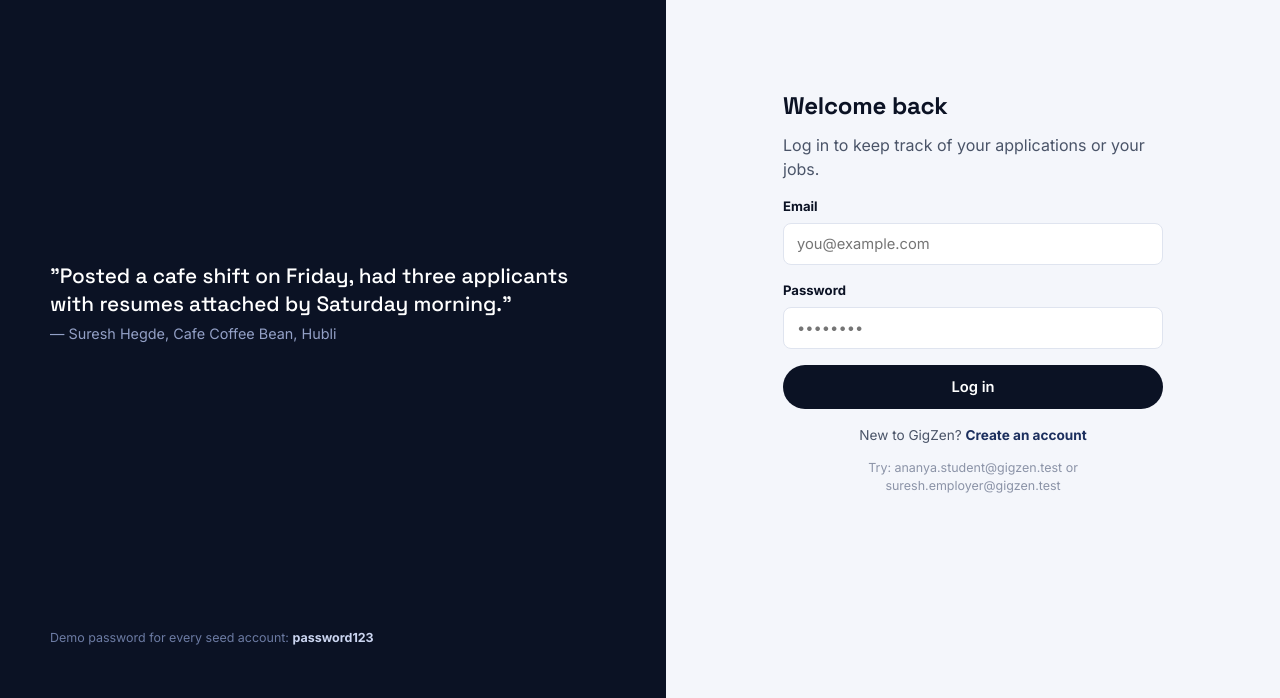
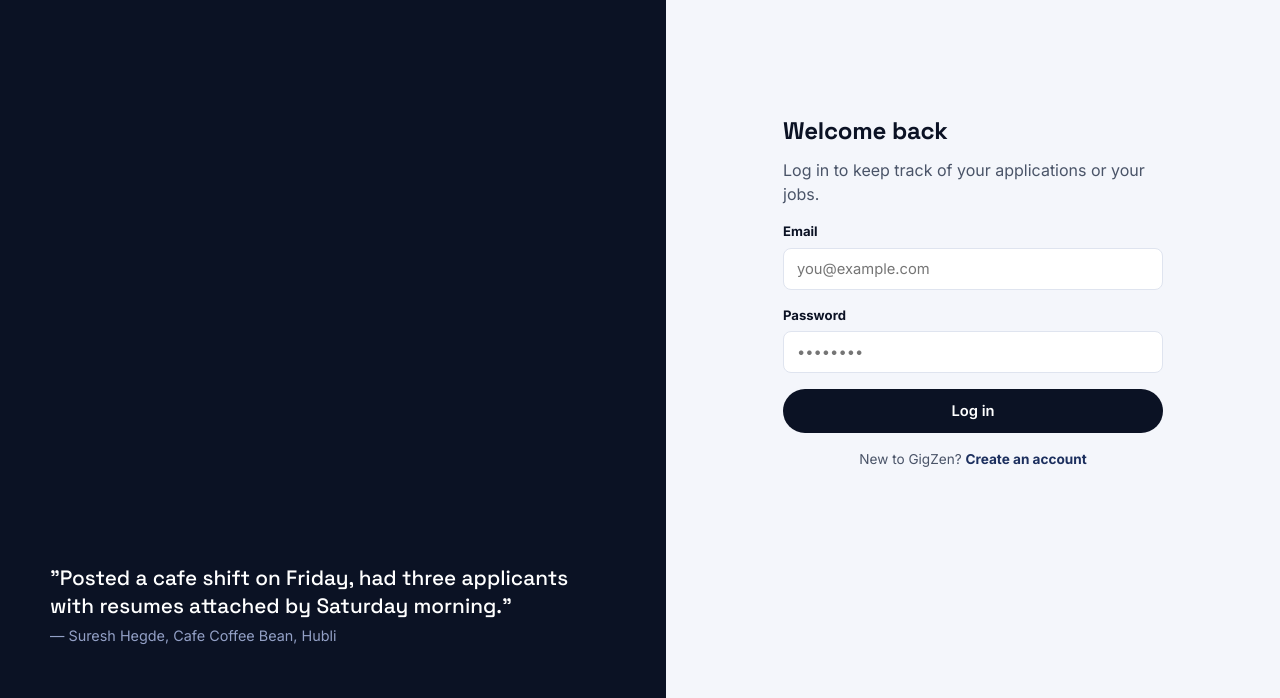
Before and after one commit to KiranH19/GigZen, a plain HTML site: page login.html in a window 1280 px wide. Shown: the part 102-800 px from the top of the page. Drawn offline with nearby package versions, Linux system fonts and the light colour scheme.

Commit message:
Update login.html

```diff
--- a/login.html
+++ b/login.html
@@ -11,7 +11,6 @@
   <div class="auth-side">
     <a class="brand" href="index.html" style="color:#fff;"><span class="brand-mark">G</span>GigZen</a>
     <div class="quote-block">"Posted a cafe shift on Friday, had three applicants with resumes attached by Saturday morning."<br><span style="font-size:.9rem;color:#93a0c6;font-family:'Inter',sans-serif;">— Suresh Hegde, Cafe Coffee Bean, Hubli</span></div>
-    <div style="font-size:.78rem;color:#6c7ba3;">Demo password for every seed account: <b style="color:#cbd5f0;">password123</b></div>
   </div>
   <div class="auth-form-side">
     <div class="auth-card">
@@ -30,7 +29,6 @@
         <button class="btn btn-primary btn-block" type="submit">Log in</button>
       </form>
       <p style="margin-top:16px;font-size:.85rem;text-align:center;">New to GigZen? <a href="signup.html" style="color:var(--navy-700);font-weight:700;">Create an account</a></p>
-      <p style="margin-top:6px;font-size:.78rem;text-align:center;" class="muted">Try: ananya.student@gigzen.test or suresh.employer@gigzen.test</p>
     </div>
   </div>
 </div>
```
